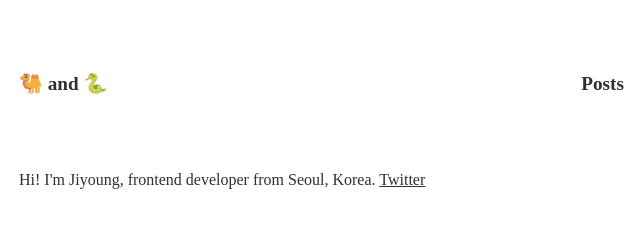
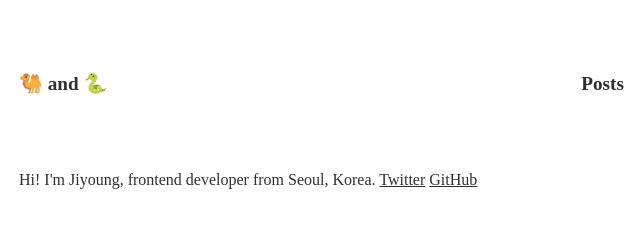
Before and after one commit to jyhwng/jyhwng.github.io, a Gatsby site: page /about in a window 1280 px wide. Shown: the top 230 px of the page, 261-901 px from the left. Built offline with nearby package versions, Linux system fonts and the light colour scheme; Gatsby itself is replaced by a stand-in of ours; a web font is replaced by a local one.

Commit message:
Add github link in about

```diff
--- a/src/pages/about.js
+++ b/src/pages/about.js
@@ -3,7 +3,6 @@
 import { media } from "../utils/style.js";
 import { Container } from "../components/Container";
 import { withLayout } from "../utils/withLayout";
-import { Emoji } from "../components/Emoji";
 
 const stack = {
   languages: ["JavaScript", "TypeScript", "Python"],
@@ -19,6 +18,9 @@
           Hi! I'm Jiyoung, frontend developer from Seoul, Korea.{" "}
           <a href="https://twitter.com/@jyhwng" target="_blank" rel="noopener noreferrer">
             Twitter
+          </a>{" "}
+          <a href="https://github.com/jyhwng" target="_blank" rel="noopener noreferrer">
+            GitHub
           </a>
         </p>
       </Section>
```
